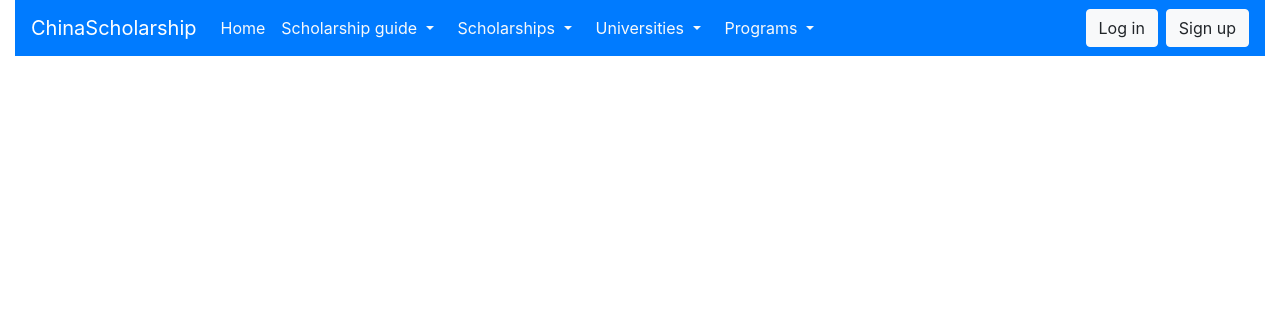
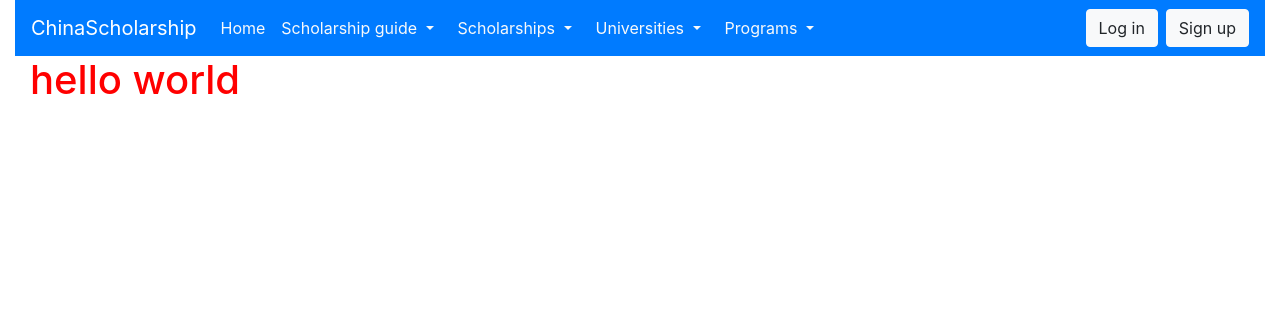
Before and after one commit to marufjon1991/Django_darslar, a Django app: page / in a window 1280 px wide. Shown: the top 316 px of the page. Run offline with Django 3.2, Linux system fonts and the light colour scheme.

Commit message:
new files

```diff
--- a/my_final_project/static/css/style.css
+++ b/my_final_project/static/css/style.css
@@ -0,0 +1,3 @@
+h1{
+    color: red;
+}
--- a/my_final_project/templates/home.html
+++ b/my_final_project/templates/home.html
@@ -1,20 +1,14 @@
 {% extends 'base.html' %}
+
 {% load static %}
-<html lang="en">
-<head>
-    <meta charset="UTF-8">
-    <title>{% block title %} Home_page {% endblock title %}</title>
-    <meta name="viewport" content="width=device-width, initial-scale=1.0">
-    <link rel="stylesheet" href="https://cdn.jsdelivr.net/npm/bootstrap@4.6.0/dist/css/bootstrap.min.css" integrity="sha384-B0vP5xmATw1+K9KRQjQERJvTumQW0nPEzvF6L/Z6nronJ3oUOFUFpCjEUQouq2+l" crossorigin="anonymous">
-    <link rel="stylesheet" href="{% static 'css/style.css' %}">
-</head>
+
 
 {% block content %}
-<body  style="url('% static 'images/rasm3.jpeg' %')">
+<body>
 
 <div class="container-fluid">
+    <h1>hello world</h1>
 </div>
 
 </body>
 {% endblock %}
-</html>
--- a/my_project/templates/base.html
+++ b/my_project/templates/base.html
@@ -14,7 +14,7 @@
 
     <form class="form-inline">
         {% if user.is_authenticated %}
-        <a href="{% url 'logout' %}" class="btn btn-outline-light bg-primary text-white btn-md active" role="button" aria-pressed="true">
+        <a href="{% url 'logout' %}" class="btn btn-outline-light bg-primary text-white btn-md " role="button" aria-pressed="true">
             Log out
         </a>
     {% else %}
```
Also changed, not shown: my_final_project/db.sqlite3, my_project/db.sqlite3.
